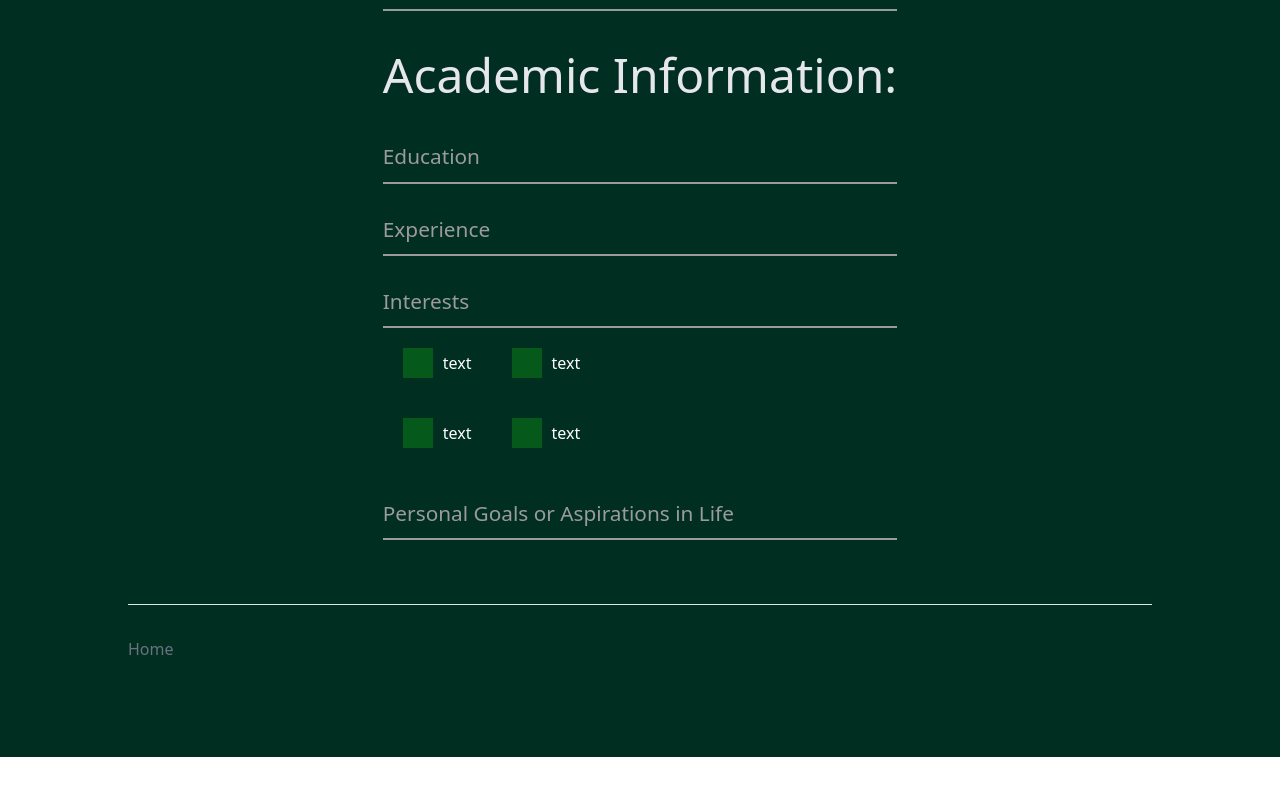
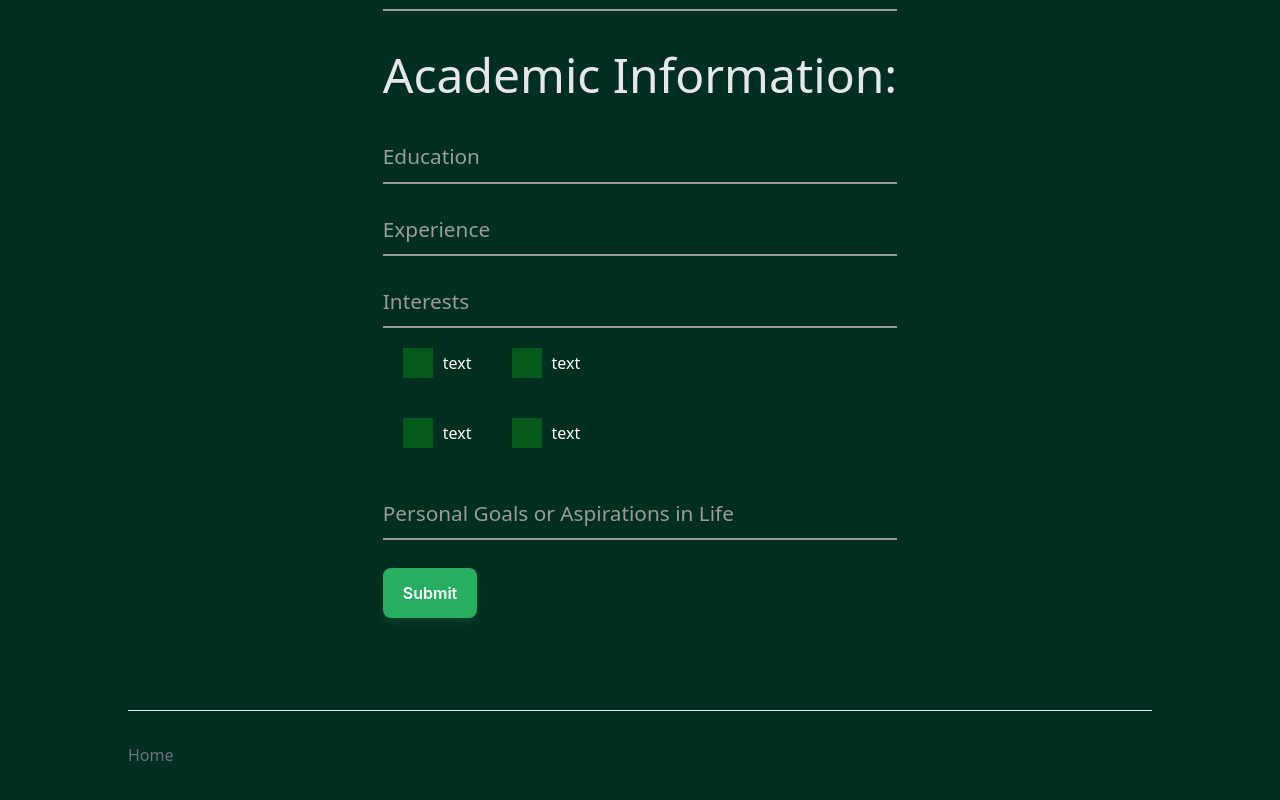
Before and after one commit to Alex-RV/NextStep, a Next.js app: page /profile in a window 1280 px wide. Shown: the part 950-1750 px from the top of the page. Before the commit the page ends 1707 px from the top, so only its background shows below. Built offline with nearby package versions, Linux system fonts and the light colour scheme; no server answers.

Commit message:
updated profile

```diff
--- a/src/pages/profile.tsx
+++ b/src/pages/profile.tsx
@@ -9,7 +9,8 @@ export default function profile() {
             <div className='mb-10'>
                 <h1 className='text-gray-200 text-[5rem]'>My Profile</h1>
             </div>
-            <div className='items-start'>
+            {/* onSubmit={} */}
+            <form id="profileForm"  className='items-start'>
                 <div>
                     <h1 className='text-gray-200 text-[3rem]'>Personal Information:</h1>
                     <div className='italic text-gray-200 text-[1.2rem] gap-4 w-full'>
@@ -73,7 +74,11 @@ export default function profile() {
                         <label htmlFor="Goals" className="form__label">Personal Goals or Aspirations in Life</label>
                     </div>
                 </div>
-            </div>
+                <div className='items-end'>
+                    <button className="button-68 my-7 " role="button" type="submit"> Submit</button>
+                </div>
+
+            </form>
         </div>
     </Container>
   )
--- a/src/styles/globals.css
+++ b/src/styles/globals.css
@@ -106,3 +106,50 @@
     stroke-dashoffset: 0;
     color: #ff7a00;
   }
+
+  .button-68 {
+    appearance: none;
+    backface-visibility: hidden;
+    background-color: #27ae60;
+    border-radius: 8px;
+    border-style: none;
+    box-shadow: rgba(39, 174, 96, .15) 0 4px 9px;
+    box-sizing: border-box;
+    color: #fff;
+    cursor: pointer;
+    display: inline-block;
+    font-family: Inter,-apple-system,system-ui,"Segoe UI",Helvetica,Arial,sans-serif;
+    font-size: 16px;
+    font-weight: 600;
+    letter-spacing: normal;
+    line-height: 1.5;
+    outline: none;
+    overflow: hidden;
+    padding: 13px 20px;
+    position: relative;
+    text-align: center;
+    text-decoration: none;
+    transform: translate3d(0, 0, 0);
+    transition: all .3s;
+    user-select: none;
+    -webkit-user-select: none;
+    touch-action: manipulation;
+    vertical-align: top;
+    white-space: nowrap;
+  }
+
+  .button-68:hover {
+    background-color: #1e8449;
+    opacity: 1;
+    transform: translateY(0);
+    transition-duration: .35s;
+  }
+
+  .button-68:active {
+    transform: translateY(2px);
+    transition-duration: .35s;
+  }
+
+  .button-68:hover {
+    box-shadow: rgba(39, 174, 96, .2) 0 6px 12px;
+  }
```
